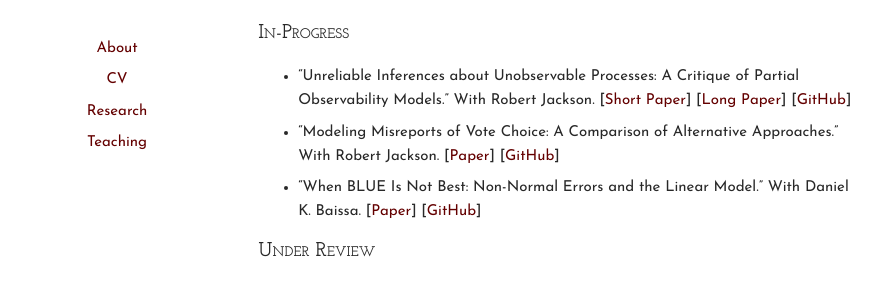
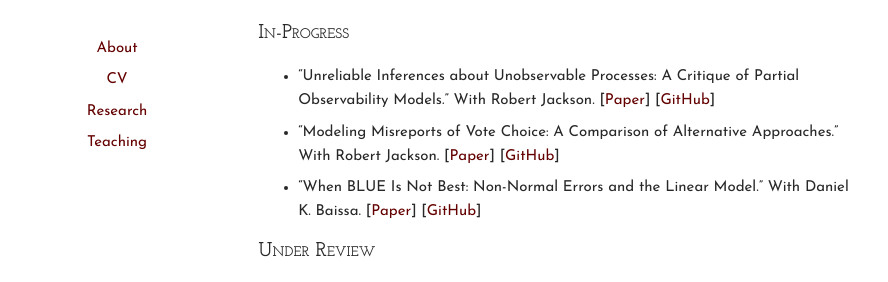
Before and after one commit to carlislerainey/carlislerainey.github.io, a Jekyll site: the page built from research/index.md, in a window 1280 px wide. Shown: the part 175-457 px from the top of the page, without its empty margins (204-1092 px from the left). Built offline with Jekyll 4.4.1, drawn with Linux system fonts in a browser that asks for light colours.

Commit message:
update unreliable to latest version

```diff
--- a/_includes/_unpublished.md
+++ b/_includes/_unpublished.md
@@ -3,8 +3,7 @@
 ### In-Progress
 
 - "Unreliable Inferences about Unobservable Processes: A Critique of Partial Observability Models." With Robert Jackson.
-[[Short Paper](../papers/unreliable-short.pdf)]
-[[Long Paper](../papers/unreliable.pdf)]
+[[Paper](../papers/unreliable.pdf)]
 [[GitHub](https://github.com/carlislerainey/Unreliable)]
 - "Modeling Misreports of Vote Choice: A Comparison of Alternative Approaches." With Robert Jackson.
 [[Paper](../papers/misreports.pdf)]
```
